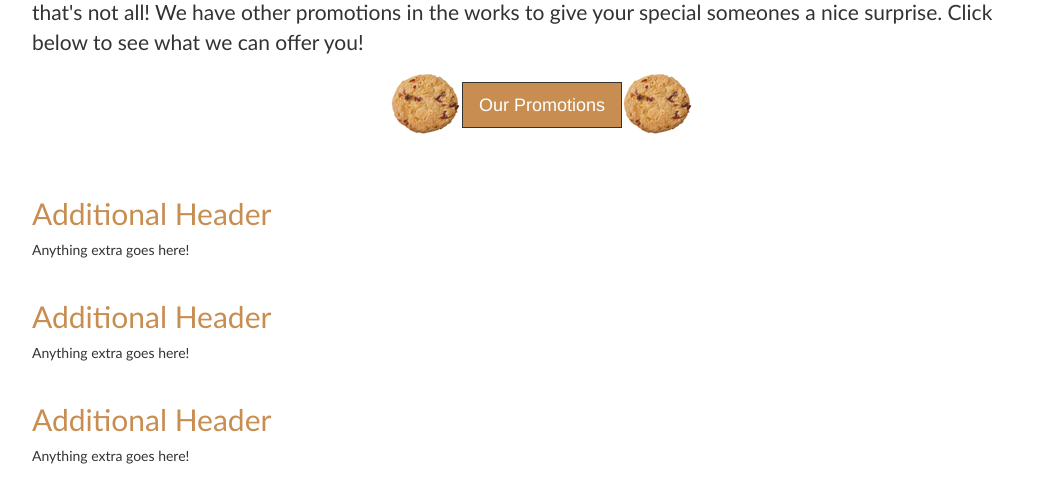
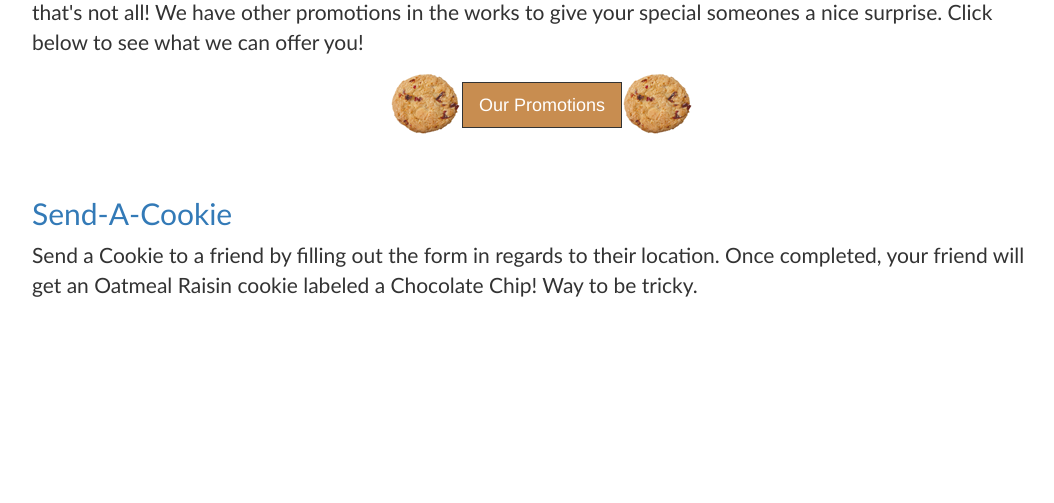
Before and after one commit to dukeayers/cs399_agency, a Django app: page /about in a window 1280 px wide. Shown: the part 210-713 px from the top of the page, without its empty margins (98-1152 px from the left). Run offline with Django 3.2, Linux system fonts and the light colour scheme; data comes from the database, SQL or seed files in the repository; parts of the project's set-up code (start-up, migrations or seed data) failed here and were passed over; some libraries are stand-ins or nearby versions.

Commit message:
Added Campaigns
Added the campaign pages and made a request to get the information of
each campaign

```diff
--- a/agency/agency/urls.py
+++ b/agency/agency/urls.py
@@ -1,6 +1,6 @@
 from django.conf.urls import patterns, include, url
 from django.contrib import admin
-from views import home, about, lists
+from views import home, about, location, campaign, lists
 urlpatterns = patterns('',
     # Examples:
     # url(r'^$', 'agency.views.home', name='home'),
@@ -8,5 +8,9 @@ urlpatterns = patterns('',
     url(r'^$', home),
     url(r'^about', about),
     url(r'^lists', lists),
+    url(r'^$', home),
+    url(r'^about', about),
+    url(r'^location', location),
+    url(r'^campaign/(?P<question_id>\d+)/$', campaign, name="campaign"),
     # url(r'^admin/', include(admin.site.urls)),
 )
--- a/agency/templates/about.html
+++ b/agency/templates/about.html
@@ -43,15 +43,10 @@ p {
                 Promotions</a><img src="{{ STATIC_URL }}misc/cookie.png" alt="" height="" width="">
             </div>
             <br><br>
-
-            <h2>Additional Header</h2>
-            <span>Anything extra goes here!</span><br><br>
-
-            <h2>Additional Header</h2>
-            <span>Anything extra goes here!</span><br><br>
-
-            <h2>Additional Header</h2>
-            <span>Anything extra goes here!</span><br><br>
+            {% for campaign in campaigns %}
+                <h2><a href="campaign/{{ campaign.id }}">{{ campaign.title }}</a></h2>
+                <p>{{ campaign.description }}</p>
+            {% endfor %}
         </div>
     </div>
 {% endblock %}
--- a/agency/views.py
+++ b/agency/views.py
@@ -1,13 +1,39 @@
+from django.core import serializers
 from django.shortcuts import render
-from django.core import serializers
-from django.http import HttpResponse
+from django.http import HttpResponseRedirect, HttpResponse
+from agency.models import LocationForm, Campaign
 # Create your views here.
+
+
+def lists(request):
+    return render(request, 'lists.html')
 
 def home(request):
     return render(request, 'index.html')
 
 def about(request):
-    return render(request, 'about.html')
+    return render(request, 'about.html', {'campaigns': Campaign.objects.all()})
 
-def lists(request):
-    return render(request, 'lists.html')
+def campaign(request, question_id):
+    if request.method == 'POST':
+        form = LocationForm(request.POST)
+
+        if(form.is_valid()):
+            form.save(commit = True)
+            return HttpResponseRedirect('/')
+    else:
+        form = LocationForm()
+    return render(request, 'campaign.html', {'CurrentCampaign': Campaign.objects.filter(id = question_id), 'form': form})
+    #return HttpResponse("You want to see %s." %question_id)
+
+def location(request):
+    if request.method == 'POST':
+        form = LocationForm(request.POST)
+
+        if(form.is_valid()):
+            form.save(commit = True)
+            return HttpResponseRedirect('/')
+    else:
+        form = LocationForm()
+
+    return render(request, 'about.html', {'form': form})
```
Also changed, not shown: agency/templates/campaign.html (added, +22 -0 lines).
